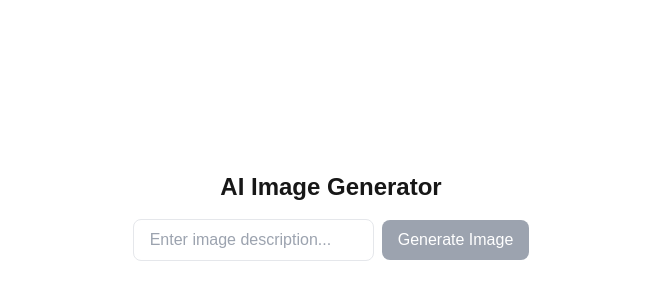
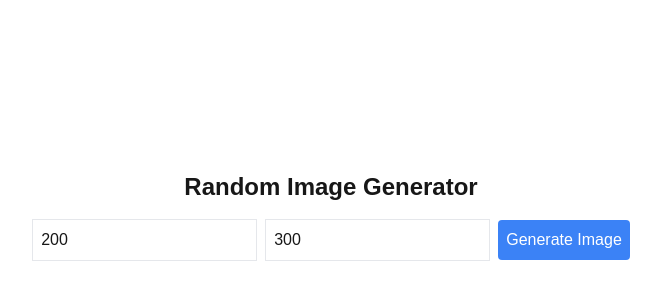
Before and after one commit to giridhar1105/AI-img, a Next.js app in the folder ai-img/: page / in a window 1280 px wide. Shown: the part 176-476 px from the top of the page, without its empty margins (309-970 px from the left). Built offline with nearby package versions, Linux system fonts and the light colour scheme.

Commit message:
first commit

```diff
--- a/ai-img/app/page.tsx
+++ b/ai-img/app/page.tsx
@@ -1,59 +1,64 @@
-"use client"
+"use client";
 
-import React, { useState } from 'react';
+import React, { useEffect, useState } from 'react';
 
 const Home: React.FC = () => {
   const [image, setImage] = useState<string | null>(null);
-  const [prompt, setPrompt] = useState<string>('');
+  const [width, setWidth] = useState<number>(200);
+  const [height, setHeight] = useState<number>(300);
   const [loading, setLoading] = useState<boolean>(false);
 
-  const generateImage = async () => {
-    if (!prompt) return;
+  const fetchImage = async () => {
+    setLoading(true);
+    const response = await fetch(`https://picsum.photos/${width}/${height}`);
+    setImage(response.url);
+    setLoading(false);
+  };
 
-    setLoading(true);
-    try {
-      // Replace this URL with your actual AI image generation API endpoint
-      const response = await fetch('https://picsum.photos/200/300');
-      setImage(response.url);
-    } catch (error) {
-      console.error('Error generating image:', error);
-    } finally {
-      setLoading(false);
-    }
+  const handleGenerateImage = () => {
+    fetchImage();
   };
 
   return (
     <div className="flex justify-center items-center min-h-screen">
       <div className="text-center">
-        <h1 className="text-2xl font-bold mb-4">AI Image Generator</h1>
+        <h1 className="text-2xl font-bold mb-4">Random Image Generator</h1>
 
         <div className="mb-4">
           <input
-            type="text"
-            value={prompt}
-            onChange={(e) => setPrompt(e.target.value)}
-            placeholder="Enter image description..."
-            className="px-4 py-2 border rounded-lg mr-2"
+            type="number"
+            value={width}
+            onChange={(e) => setWidth(Number(e.target.value))}
+            className="border p-2 mr-2"
+            placeholder="Width"
+          />
+          <input
+            type="number"
+            value={height}
+            onChange={(e) => setHeight(Number(e.target.value))}
+            className="border p-2 mr-2"
+            placeholder="Height"
           />
           <button
-            onClick={generateImage}
-            disabled={loading || !prompt}
-            className="px-4 py-2 bg-blue-500 text-white rounded-lg hover:bg-blue-600 disabled:bg-gray-400"
+            onClick={handleGenerateImage}
+            className="bg-blue-500 text-white p-2 rounded hover:bg-blue-600"
           >
-            {loading ? 'Generating...' : 'Generate Image'}
+            Generate Image
           </button>
         </div>
 
-        {loading && <p className="text-gray-600">Generating image...</p>}
-
-        {image && !loading && (
-          <img
-            src={image}
-            alt="Generated"
-            width={200}
-            height={300}
-            className="rounded-lg shadow-md mx-auto"
-          />
+        {loading ? (
+          <p className="text-gray-600">Loading...</p>
+        ) : (
+          image && (
+            <img
+              src={image}
+              alt="Random"
+              width={width}
+              height={height}
+              className="rounded-lg shadow-md"
+            />
+          )
         )}
       </div>
     </div>
```
